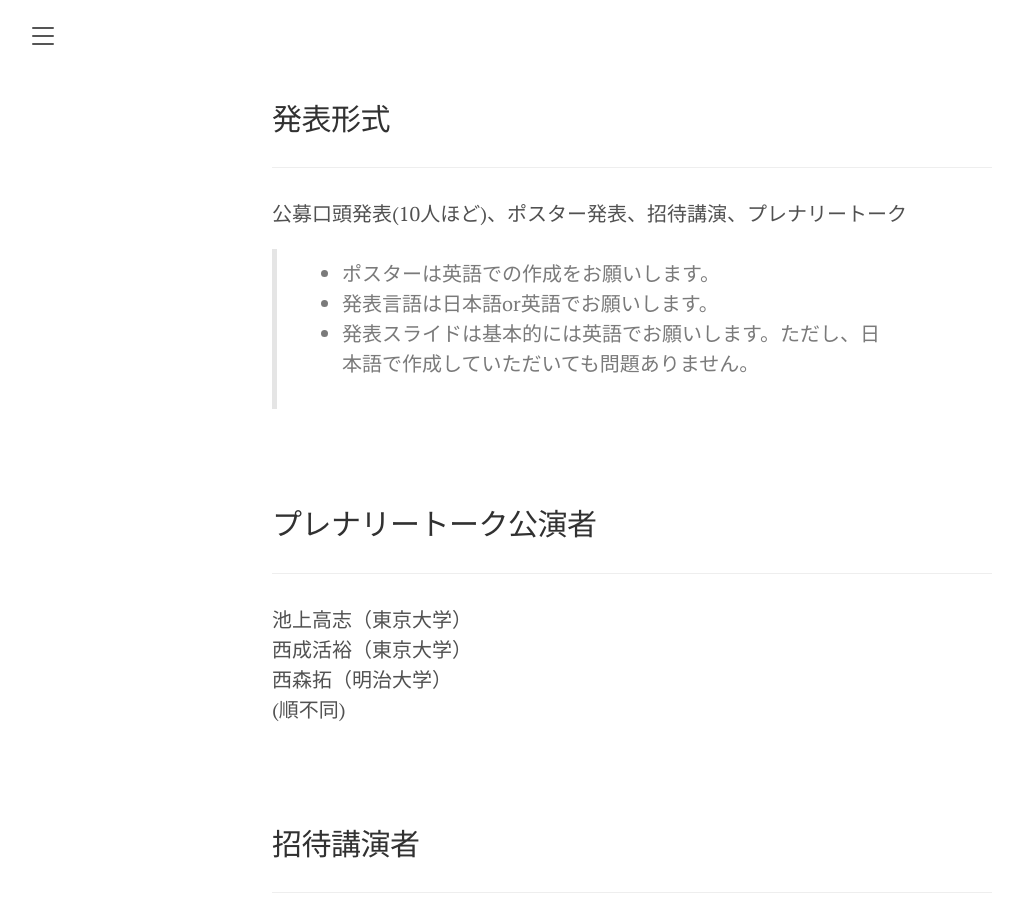
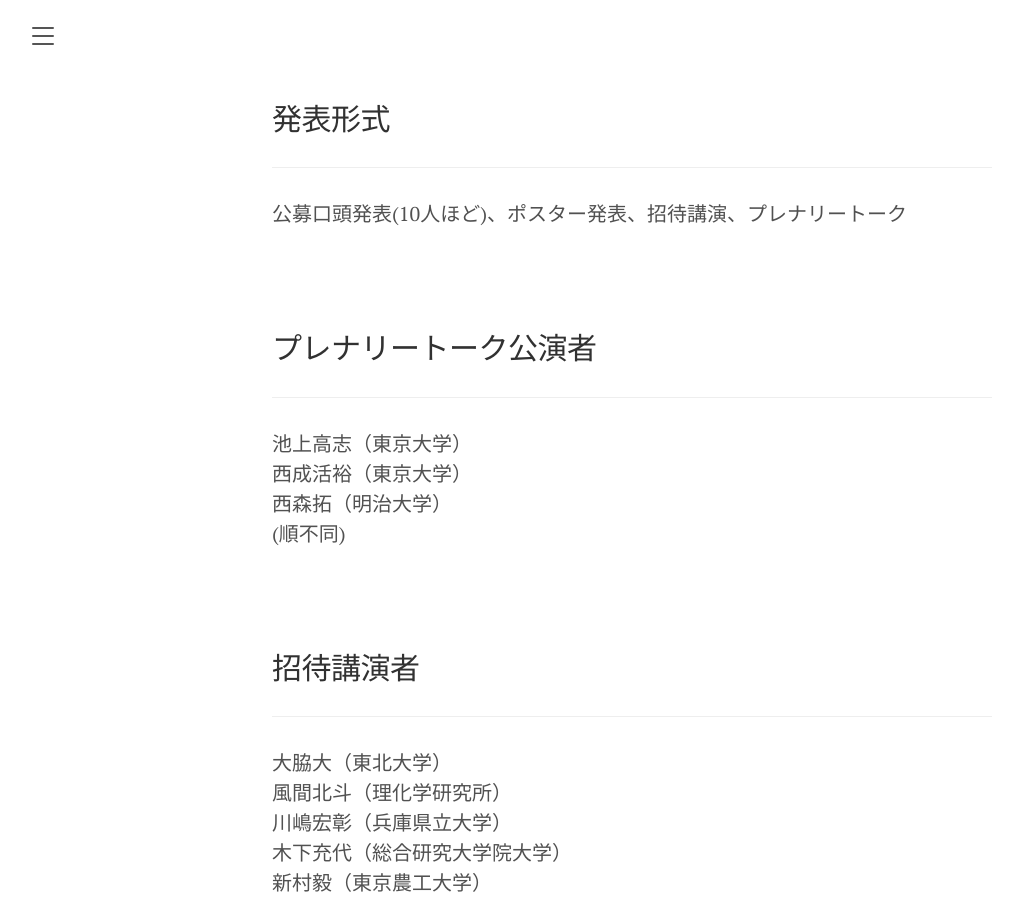
Before and after one commit to SystemsEthology/website, a Jekyll site: the page built from event/conference01.md, in a window 1280 px wide and 900 px high, scrolled down 2450 px. Shown: the whole window, without its empty margins (8-1031 px from the left). Built offline with Jekyll 4.4.1, drawn with Linux system fonts in a browser that asks for light colours.

Commit message:
update conference01

```diff
--- a/event/conference01.md
+++ b/event/conference01.md
@@ -76,9 +76,9 @@
 ***
 公募口頭発表(10人ほど)、ポスター発表、招待講演、プレナリートーク
 
-> - ポスターは英語での作成をお願いします。
+<!-- > - ポスターは英語での作成をお願いします。
 > - 発表言語は日本語or英語でお願いします。
-> - 発表スライドは基本的には英語でお願いします。ただし、日本語で作成していただいても問題ありません。
+> - 発表スライドは基本的には英語でお願いします。ただし、日本語で作成していただいても問題ありません。   -->
 
 <br>
 <br>
```
